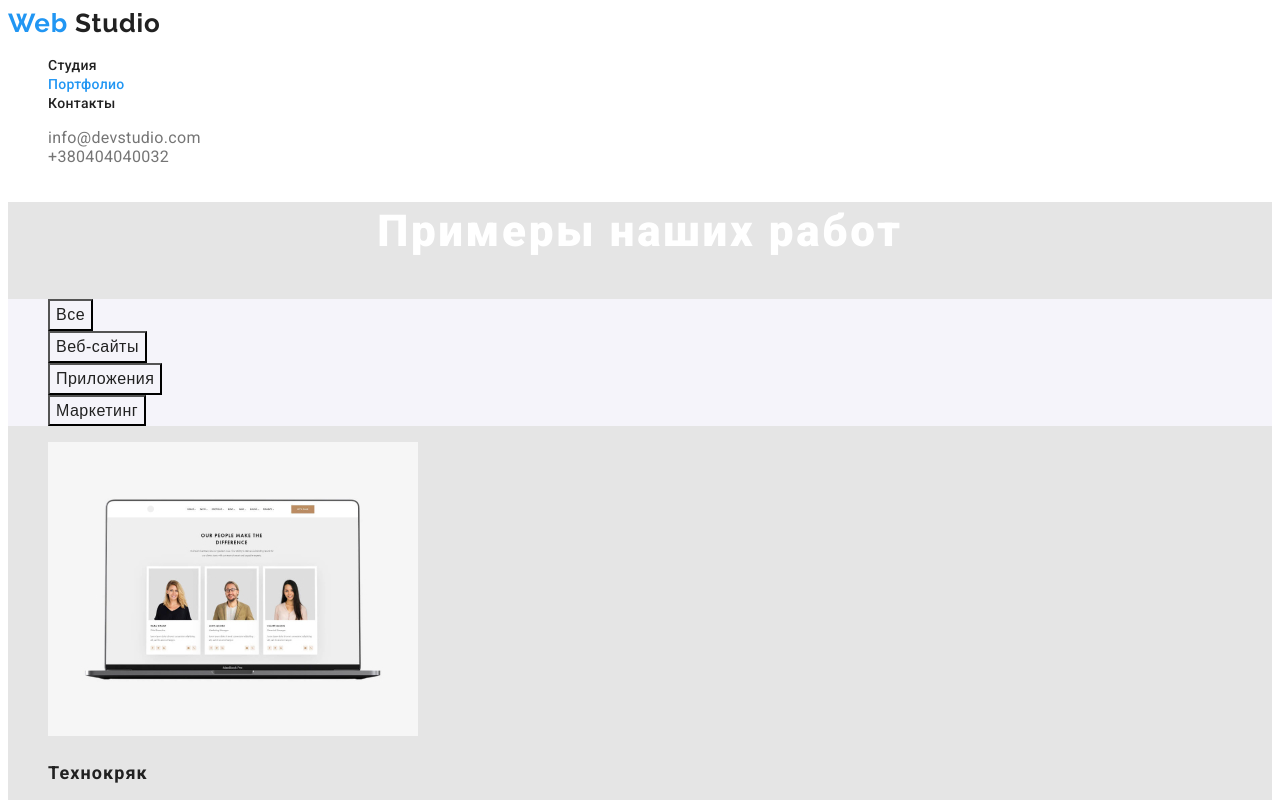
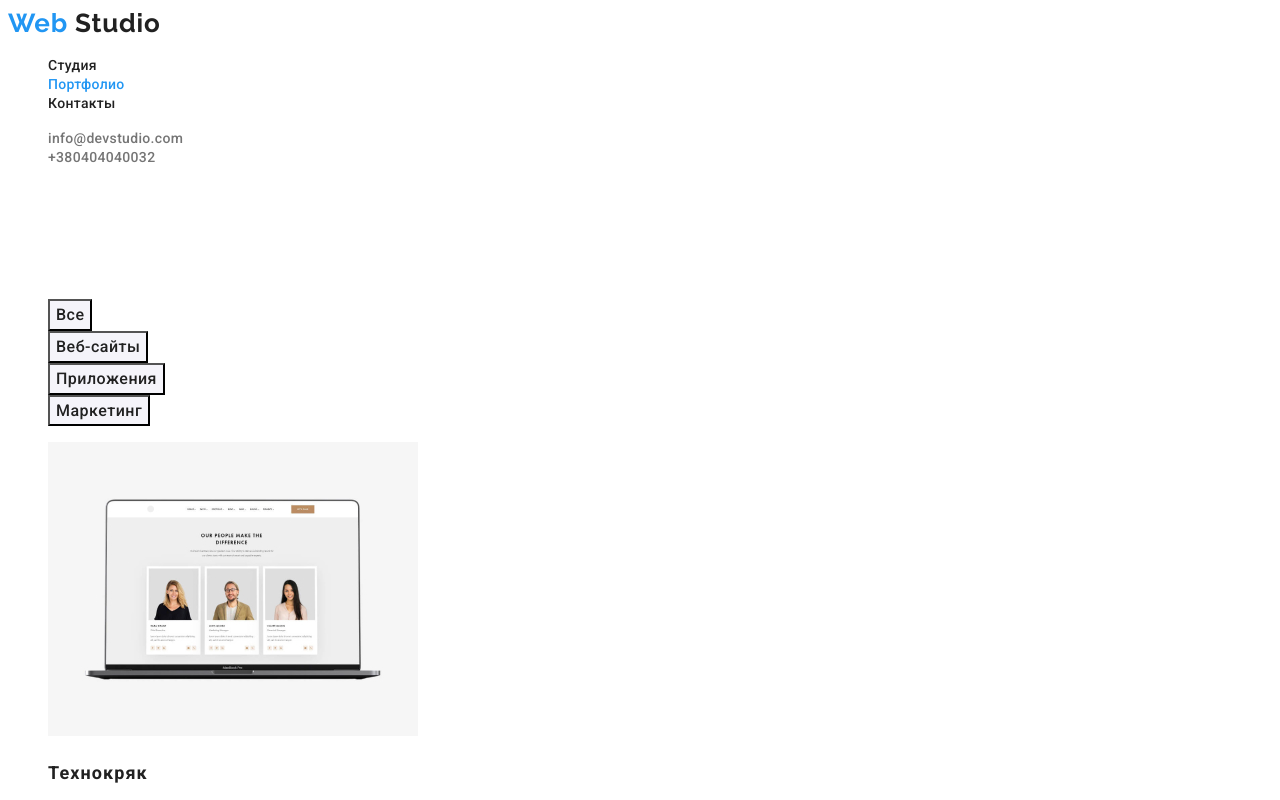
Before and after one commit to RomanLeibiuk/goit-markup-hw-02, a plain HTML site: page portfolio.html in a window 1280 px wide. Shown: the top 800 px of the page. Drawn offline with Linux system fonts and the light colour scheme.

Commit message:
patch 1.1

```diff
--- a/css/styles.css
+++ b/css/styles.css
@@ -70,12 +70,16 @@ body {
 /* Стилизация контактов */
 .contacts .link {
   color: var(--primary-text-color);
+  font-weight: 500;
+  font-size: 14px;
+  line-height: 1.14;
   text-decoration: none;
 }
 .contacts .link:focus,
 .contacts .link:hover {
   color: var(--accent-color);
 }
+
 /* разметка героя */
 .hero-title {
   color: var(--primary-white-color);
@@ -90,6 +94,7 @@ body {
 .button {
   color: var(--primary-white-color);
   background-color: var(--accent-color);
+  font-family: inherit;
   font-weight: 700;
   font-size: 16px;
   line-height: 1.87;
@@ -114,11 +119,6 @@ body {
   background-color: var(--bg-one);
 }
 
-/* смена фона секций Наши преимущества и Чем мы занимаемся */
-.advantages,
-.accomplishments {
-  background-color: var(--bg-two);
-}
 /* Смена фона секции Наша команда */
 .members {
   background-color: var(--bg-three);
@@ -144,7 +144,6 @@ body {
 /* Разметка членов команды */
 .crew .title {
   color: var(--title-text-color);
-  background-color: var(--primary-white-color);
   font-weight: 500;
   font-size: 16px;
   line-height: 1.18;
@@ -185,11 +184,9 @@ body {
   text-decoration: none;
 }
 
-.hero-portfolio {
-  background-color: var(--bg-two);
-}
 /* разметка кнопок фильтра портфолио */
 .btn {
+  font-family: inherit;
   font-weight: 500;
   font-size: 16px;
   line-height: 1.62;
--- a/portfolio.html
+++ b/portfolio.html
@@ -34,7 +34,7 @@
         <section class="hero-portfolio">
             <h1 class="hero-title">Примеры наших работ</h1>
 
-        <ul class="btn list">
+        <ul class="list">
             <li> <button type="button" class="btn">Все</button></li>
             <li> <button type="button" class="btn">Веб-сайты</button> </li>
             <li> <button type="button" class="btn">Приложения</button> </li>
```
